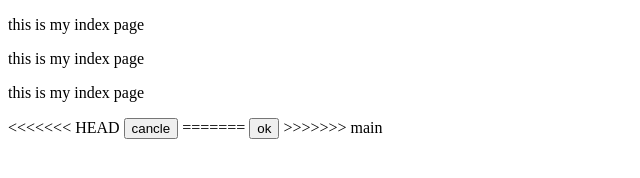
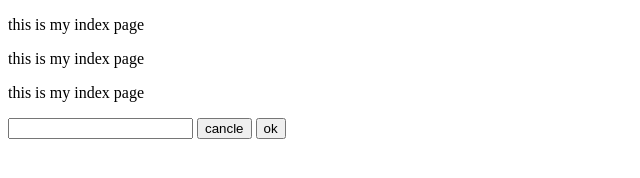
Before and after one commit to BhavinFachara113/Demo, a plain HTML site: page index.html in a window 1280 px wide. Shown: the whole page, without its empty margins (0-640 px from the left). Drawn offline with Linux system fonts and the light colour scheme.

Commit message:
add input

```diff
--- a/index.html
+++ b/index.html
@@ -9,10 +9,8 @@
     <p> this is my index page</p>
     <p> this is my index page</p>
     <p> this is my index page</p>
-<<<<<<< HEAD
+    <input type="text"/>
     <button>cancle</button>
-=======
     <button>ok</button>
->>>>>>> main
 </body>
 </html>
```
